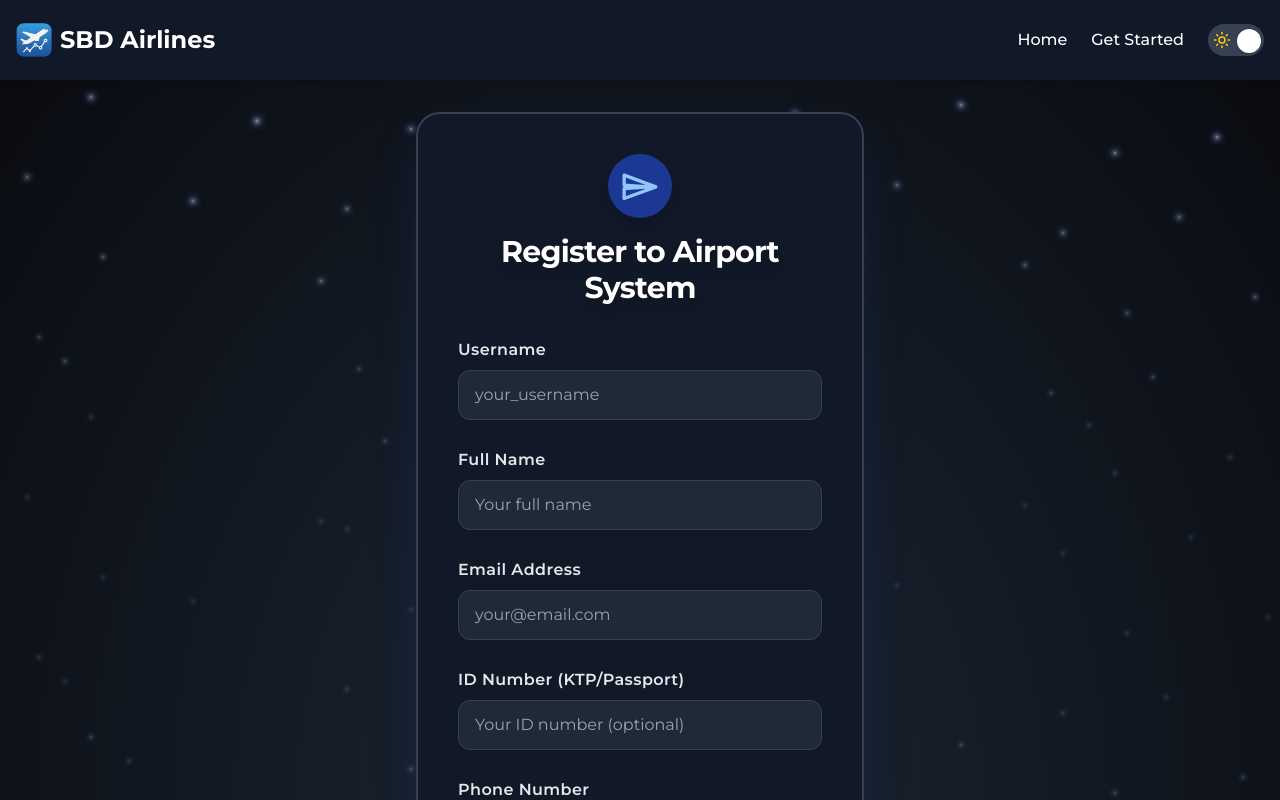
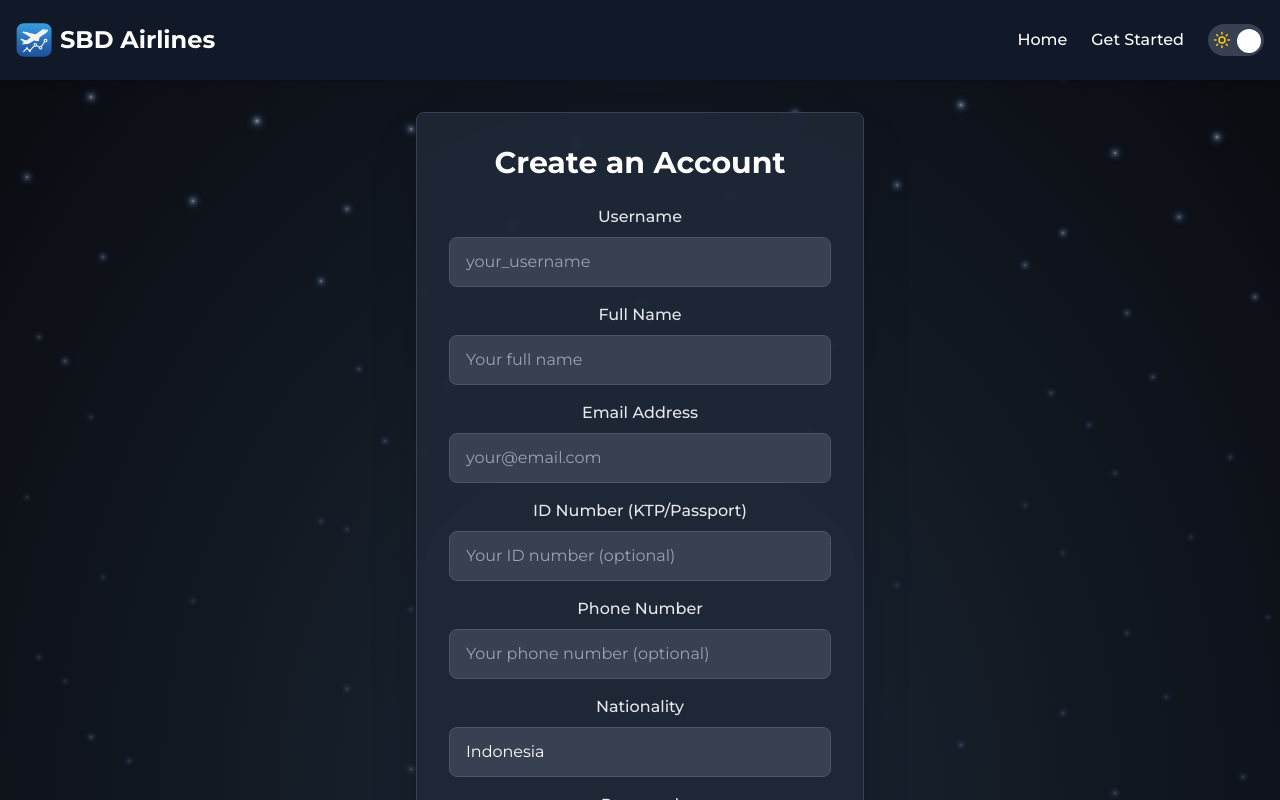
Before and after one commit to noobplatinum/SBDAirlinesFE, a React (Vite) app: page /register in a window 1280 px wide. Built offline with nearby package versions, Linux system fonts and the light colour scheme.

Commit message:
Register Fix

```diff
--- a/src/pages/register.jsx
+++ b/src/pages/register.jsx
@@ -86,45 +86,39 @@ export default function Register() {
 };
 
   return (
-    <div className="min-h-screen flex items-center justify-center pt-28" style={{ background: 'none' }}>
-      <div className={`relative max-w-md w-full p-10 rounded-3xl shadow-2xl border-2 transition-all duration-300 ${
+    <div className="container mx-auto px-4 pt-28 pb-16 relative z-10 flex-grow flex justify-center">
+      <div className={`max-w-md w-full p-8 rounded-lg shadow-2xl ${
         darkMode
-          ? 'bg-gray-900 text-white border-gray-700 shadow-blue-900/40'
-          : 'bg-white text-gray-800 border-gray-200 shadow-indigo-200/60'
+          ? 'bg-gray-800/90 text-white backdrop-blur-sm border border-gray-700'
+          : 'bg-white/90 text-gray-800 backdrop-blur-sm border border-gray-200'
       }`}>
-        {/* Logo/Icon */}
-        <div className="flex justify-center mb-4">
-          <div className={`rounded-full p-3 shadow-lg ${
-            darkMode ? 'bg-blue-800/80' : 'bg-blue-100'
-          }`}>
-            <svg className="w-10 h-10 text-blue-600 dark:text-blue-300" fill="none" viewBox="0 0 24 24" stroke="currentColor">
-              <path strokeLinecap="round" strokeLinejoin="round" strokeWidth={2} d="M2.5 19.5l19-7-19-7v6l15 1-15 1v6z" />
-            </svg>
-          </div>
-        </div>
-        <h2 className="text-3xl font-extrabold mb-8 text-center tracking-tight drop-shadow-lg">Register to Airport System</h2>
+        <h2 className="text-3xl font-bold mb-6 text-center">Create an Account</h2>
 
         {error && (
-          <div className="bg-red-100 border border-red-400 text-red-700 px-4 py-3 rounded-lg mb-6 shadow flex items-center animate-fade-in">
+          <div className="bg-red-100 border border-red-400 text-red-700 px-4 py-3 rounded-lg mb-6 shadow">
+            <div className="flex items-center">
               <svg className="w-6 h-6 mr-2" fill="currentColor" viewBox="0 0 20 20">
                 <path fillRule="evenodd" d="M18 10a8 8 0 11-16 0 8 8 0 0116 0zm-7 4a1 1 0 11-2 0 1 1 0 012 0zm-1-9a1 1 0 00-1 1v4a1 1 0 102 0V6a1 1 0 00-1-1z" clipRule="evenodd" />
               </svg>
-            <span>{error}</span>
+              {error}
+            </div>
           </div>
         )}
 
         {successMsg && (
-          <div className="bg-green-100 border border-green-400 text-green-700 px-4 py-3 rounded-lg mb-6 shadow flex items-center animate-fade-in">
+          <div className="bg-green-100 border border-green-400 text-green-700 px-4 py-3 rounded-lg mb-6 shadow">
+            <div className="flex items-center">
               <svg className="w-6 h-6 mr-2" fill="currentColor" viewBox="0 0 20 20">
                 <path fillRule="evenodd" d="M10 18a8 8 0 100-16 8 8 0 000 16zm3.707-9.293a1 1 0 00-1.414-1.414L9 10.586 7.707 9.293a1 1 0 00-1.414 1.414l2 2a1 1 0 001.414 0l4-4z" clipRule="evenodd" />
               </svg>
-            <span>{successMsg}</span>
+              {successMsg}
+            </div>
           </div>
         )}
 
-        <form onSubmit={handleRegister} className="space-y-7">
+        <form onSubmit={handleRegister} className="space-y-4">
           <div>
-            <label htmlFor="username" className={`block mb-2 font-semibold tracking-wide text-left ${darkMode ? 'text-gray-200' : 'text-gray-700'}`}>
+            <label htmlFor="username" className={`block mb-2 font-medium ${darkMode ? 'text-gray-200' : 'text-gray-700'}`}>
               Username
             </label>
             <input
@@ -132,19 +126,18 @@ export default function Register() {
               id="username"
               value={username}
               onChange={(e) => setUsername(e.target.value)}
-              className={`w-full px-4 py-3 border rounded-xl shadow-sm ${
+              className={`w-full px-4 py-3 border rounded-lg ${
                 darkMode
-                  ? 'bg-gray-800 border-gray-700 text-white placeholder-gray-400 focus:border-blue-500'
-                  : 'bg-gray-50 border-gray-300 text-gray-900 placeholder-gray-400 focus:border-blue-500'
-              } focus:outline-none focus:ring-2 focus:ring-blue-400 focus:ring-opacity-50 transition-all duration-200`}
+                  ? 'bg-gray-700 border-gray-600 text-white focus:border-blue-500'
+                  : 'bg-gray-50 border-gray-300 text-gray-900 focus:border-blue-500'
+              } focus:outline-none focus:ring-2 focus:ring-blue-500 focus:ring-opacity-50 transition-colors duration-200`}
               required
               placeholder="your_username"
-              autoComplete="username"
             />
           </div>
 
           <div>
-            <label htmlFor="name" className={`block mb-2 font-semibold tracking-wide text-left ${darkMode ? 'text-gray-200' : 'text-gray-700'}`}>
+            <label htmlFor="name" className={`block mb-2 font-medium ${darkMode ? 'text-gray-200' : 'text-gray-700'}`}>
               Full Name
             </label>
             <input
@@ -152,18 +145,18 @@ export default function Register() {
               id="name"
               value={name}
               onChange={(e) => setName(e.target.value)}
-              className={`w-full px-4 py-3 border rounded-xl shadow-sm ${
+              className={`w-full px-4 py-3 border rounded-lg ${
                 darkMode
-                  ? 'bg-gray-800 border-gray-700 text-white placeholder-gray-400 focus:border-blue-500'
-                  : 'bg-gray-50 border-gray-300 text-gray-900 placeholder-gray-400 focus:border-blue-500'
-              } focus:outline-none focus:ring-2 focus:ring-blue-400 focus:ring-opacity-50 transition-all duration-200`}
+                  ? 'bg-gray-700 border-gray-600 text-white focus:border-blue-500'
+                  : 'bg-gray-50 border-gray-300 text-gray-900 focus:border-blue-500'
+              } focus:outline-none focus:ring-2 focus:ring-blue-500 focus:ring-opacity-50 transition-colors duration-200`}
               required
               placeholder="Your full name"
             />
           </div>
 
           <div>
-            <label htmlFor="email" className={`block mb-2 font-semibold tracking-wide text-left ${darkMode ? 'text-gray-200' : 'text-gray-700'}`}>
+            <label htmlFor="email" className={`block mb-2 font-medium ${darkMode ? 'text-gray-200' : 'text-gray-700'}`}>
               Email Address
             </label>
             <input
@@ -171,18 +164,18 @@ export default function Register() {
               id="email"
               value={email}
               onChange={(e) => setEmail(e.target.value)}
-              className={`w-full px-4 py-3 border rounded-xl shadow-sm ${
+              className={`w-full px-4 py-3 border rounded-lg ${
                 darkMode
-                  ? 'bg-gray-800 border-gray-700 text-white placeholder-gray-400 focus:border-blue-500'
-                  : 'bg-gray-50 border-gray-300 text-gray-900 placeholder-gray-400 focus:border-blue-500'
-              } focus:outline-none focus:ring-2 focus:ring-blue-400 focus:ring-opacity-50 transition-all duration-200`}
+                  ? 'bg-gray-700 border-gray-600 text-white focus:border-blue-500'
+                  : 'bg-gray-50 border-gray-300 text-gray-900 focus:border-blue-500'
+              } focus:outline-none focus:ring-2 focus:ring-blue-500 focus:ring-opacity-50 transition-colors duration-200`}
               required
               placeholder="your@email.com"
             />
           </div>
 
           <div>
-            <label htmlFor="nomor_identitas" className={`block mb-2 font-semibold tracking-wide text-left ${darkMode ? 'text-gray-200' : 'text-gray-700'}`}>
+            <label htmlFor="nomor_identitas" className={`block mb-2 font-medium ${darkMode ? 'text-gray-200' : 'text-gray-700'}`}>
               ID Number (KTP/Passport)
             </label>
             <input
@@ -190,17 +183,17 @@ export default function Register() {
               id="nomor_identitas"
               value={nomor_identitas}
               onChange={(e) => setNomorIdentitas(e.target.value)}
-              className={`w-full px-4 py-3 border rounded-xl shadow-sm ${
+              className={`w-full px-4 py-3 border rounded-lg ${
                 darkMode
-                  ? 'bg-gray-800 border-gray-700 text-white placeholder-gray-400 focus:border-blue-500'
-                  : 'bg-gray-50 border-gray-300 text-gray-900 placeholder-gray-400 focus:border-blue-500'
-              } focus:outline-none focus:ring-2 focus:ring-blue-400 focus:ring-opacity-50 transition-all duration-200`}
+                  ? 'bg-gray-700 border-gray-600 text-white focus:border-blue-500'
+                  : 'bg-gray-50 border-gray-300 text-gray-900 focus:border-blue-500'
+              } focus:outline-none focus:ring-2 focus:ring-blue-500 focus:ring-opacity-50 transition-colors duration-200`}
               placeholder="Your ID number (optional)"
             />
           </div>
 
           <div>
-            <label htmlFor="nomor_telepon" className={`block mb-2 font-semibold tracking-wide text-left ${darkMode ? 'text-gray-200' : 'text-gray-700'}`}>
+            <label htmlFor="nomor_telepon" className={`block mb-2 font-medium ${darkMode ? 'text-gray-200' : 'text-gray-700'}`}>
               Phone Number
             </label>
             <input
@@ -208,17 +201,17 @@ export default function Register() {
               id="nomor_telepon"
               value={nomor_telepon}
               onChange={(e) => setNomorTelepon(e.target.value)}
-              className={`w-full px-4 py-3 border rounded-xl shadow-sm ${
+              className={`w-full px-4 py-3 border rounded-lg ${
                 darkMode
-                  ? 'bg-gray-800 border-gray-700 text-white placeholder-gray-400 focus:border-blue-500'
-                  : 'bg-gray-50 border-gray-300 text-gray-900 placeholder-gray-400 focus:border-blue-500'
-              } focus:outline-none focus:ring-2 focus:ring-blue-400 focus:ring-opacity-50 transition-all duration-200`}
+                  ? 'bg-gray-700 border-gray-600 text-white focus:border-blue-500'
+                  : 'bg-gray-50 border-gray-300 text-gray-900 focus:border-blue-500'
+              } focus:outline-none focus:ring-2 focus:ring-blue-500 focus:ring-opacity-50 transition-colors duration-200`}
               placeholder="Your phone number (optional)"
             />
           </div>
 
           <div>
-            <label htmlFor="kewarganegaraan" className={`block mb-2 font-semibold tracking-wide text-left ${darkMode ? 'text-gray-200' : 'text-gray-700'}`}>
+            <label htmlFor="kewarganegaraan" className={`block mb-2 font-medium ${darkMode ? 'text-gray-200' : 'text-gray-700'}`}>
               Nationality
             </label>
             <input
@@ -226,67 +219,65 @@ export default function Register() {
               id="kewarganegaraan"
               value={kewarganegaraan}
               onChange={(e) => setKewarganegaraan(e.target.value)}
-              className={`w-full px-4 py-3 border rounded-xl shadow-sm ${
+              className={`w-full px-4 py-3 border rounded-lg ${
                 darkMode
-                  ? 'bg-gray-800 border-gray-700 text-white placeholder-gray-400 focus:border-blue-500'
-                  : 'bg-gray-50 border-gray-300 text-gray-900 placeholder-gray-400 focus:border-blue-500'
-              } focus:outline-none focus:ring-2 focus:ring-blue-400 focus:ring-opacity-50 transition-all duration-200`}
+                  ? 'bg-gray-700 border-gray-600 text-white focus:border-blue-500'
+                  : 'bg-gray-50 border-gray-300 text-gray-900 focus:border-blue-500'
+              } focus:outline-none focus:ring-2 focus:ring-blue-500 focus:ring-opacity-50 transition-colors duration-200`}
               required
               placeholder="Your nationality"
             />
           </div>
 
           <div>
-            <div className="flex justify-between mb-2">
-              <label htmlFor="password" className={`font-semibold tracking-wide ${darkMode ? 'text-gray-200' : 'text-gray-700'}`}>Password</label>
-            </div>
+            <label htmlFor="password" className={`block mb-2 font-medium ${darkMode ? 'text-gray-200' : 'text-gray-700'}`}>
+              Password
+            </label>
             <input
               type="password"
               id="password"
               value={password}
               onChange={(e) => setPassword(e.target.value)}
-              className={`w-full px-4 py-3 border rounded-xl shadow-sm ${
+              className={`w-full px-4 py-3 border rounded-lg ${
                 darkMode
-                  ? 'bg-gray-800 border-gray-700 text-white placeholder-gray-400 focus:border-blue-500'
-                  : 'bg-gray-50 border-gray-300 text-gray-900 placeholder-gray-400 focus:border-blue-500'
-              } focus:outline-none focus:ring-2 focus:ring-blue-400 focus:ring-opacity-50 transition-all duration-200`}
+                  ? 'bg-gray-700 border-gray-600 text-white focus:border-blue-500'
+                  : 'bg-gray-50 border-gray-300 text-gray-900 focus:border-blue-500'
+              } focus:outline-none focus:ring-2 focus:ring-blue-500 focus:ring-opacity-50 transition-colors duration-200`}
               required
               placeholder="••••••••"
-              autoComplete="new-password"
               minLength={6}
             />
           </div>
 
           <div>
-            <div className="flex justify-between mb-2">
-              <label htmlFor="confirmPassword" className={`font-semibold tracking-wide ${darkMode ? 'text-gray-200' : 'text-gray-700'}`}>Confirm Password</label>
-            </div>
+            <label htmlFor="confirmPassword" className={`block mb-2 font-medium ${darkMode ? 'text-gray-200' : 'text-gray-700'}`}>
+              Confirm Password
+            </label>
             <input
               type="password"
               id="confirmPassword"
               value={confirmPassword}
               onChange={(e) => setConfirmPassword(e.target.value)}
-              className={`w-full px-4 py-3 border rounded-xl shadow-sm ${
+              className={`w-full px-4 py-3 border rounded-lg ${
                 darkMode
-                  ? 'bg-gray-800 border-gray-700 text-white placeholder-gray-400 focus:border-blue-500'
-                  : 'bg-gray-50 border-gray-300 text-gray-900 placeholder-gray-400 focus:border-blue-500'
-              } focus:outline-none focus:ring-2 focus:ring-blue-400 focus:ring-opacity-50 transition-all duration-200`}
+                  ? 'bg-gray-700 border-gray-600 text-white focus:border-blue-500'
+                  : 'bg-gray-50 border-gray-300 text-gray-900 focus:border-blue-500'
+              } focus:outline-none focus:ring-2 focus:ring-blue-500 focus:ring-opacity-50 transition-colors duration-200`}
               required
               placeholder="••••••••"
-              autoComplete="new-password"
             />
           </div>
 
           <button
             type="submit"
             disabled={isLoading}
-            className={`w-full px-4 py-3 text-white font-semibold rounded-xl shadow-md transition-all duration-200 flex items-center justify-center gap-2
-              ${darkMode
-                ? 'bg-gradient-to-r from-blue-700 to-indigo-800 hover:from-blue-800 hover:to-indigo-900 focus:ring-blue-900'
-                : 'bg-gradient-to-r from-blue-500 to-indigo-600 hover:from-blue-600 hover:to-indigo-700 focus:ring-blue-300'}
-              focus:outline-none focus:ring-4
-              ${isLoading ? 'opacity-70 cursor-not-allowed' : 'hover:scale-[1.03]'}
-            `}
+            className={`w-full px-4 py-3 text-white font-medium rounded-lg ${
+              darkMode
+                ? 'bg-gradient-to-r from-blue-600 to-indigo-700 hover:from-blue-700 hover:to-indigo-800'
+                : 'bg-gradient-to-r from-blue-500 to-indigo-600 hover:from-blue-600 hover:to-indigo-700'
+            } focus:outline-none focus:ring-4 ${darkMode ? 'focus:ring-blue-800' : 'focus:ring-blue-300'} ${
+              isLoading ? 'opacity-70 cursor-not-allowed' : ''
+            } transition-all duration-200 shadow-lg hover:shadow-xl flex items-center justify-center mt-2`}
           >
             {isLoading ? (
               <>
@@ -299,19 +290,16 @@ export default function Register() {
             ) : (
               <>
                 <svg xmlns="http://www.w3.org/2000/svg" className="h-5 w-5 mr-2" fill="none" viewBox="0 0 24 24" stroke="currentColor">
-                  <path strokeLinecap="round" strokeLinejoin="round" strokeWidth={2} d="M11 16l-4-4m0 0l4-4m-4 4h14m-5 4v1a3 3 0 01-3 3H6a3 3 0 01-3-3V7a3 3 0 013-3h7a3 3 0 013 3v1" />
+                  <path strokeLinecap="round" strokeLinejoin="round" strokeWidth={2} d="M18 9v3m0 0v3m0-3h3m-3 0h-3m-2-5a4 4 0 11-8 0 4 4 0 018 0zM3 20a6 6 0 0112 0v1H3v-1z" />
                 </svg>
-                Register
+                Create Account
               </>
             )}
           </button>
 
-          <div className="mt-6 text-center">
+          <div className="mt-4 text-center">
             <p className={darkMode ? 'text-gray-300' : 'text-gray-600'}>
-              Already have an account?{' '}
-              <Link to="/login" className="text-blue-500 hover:underline font-semibold transition-colors duration-150">
-                Login
-              </Link>
+              Already have an account? <Link to="/login" className="text-blue-500 hover:underline font-medium">Login</Link>
             </p>
           </div>
         </form>
```
Lines whose indentation alone changed are shown as unchanged.
